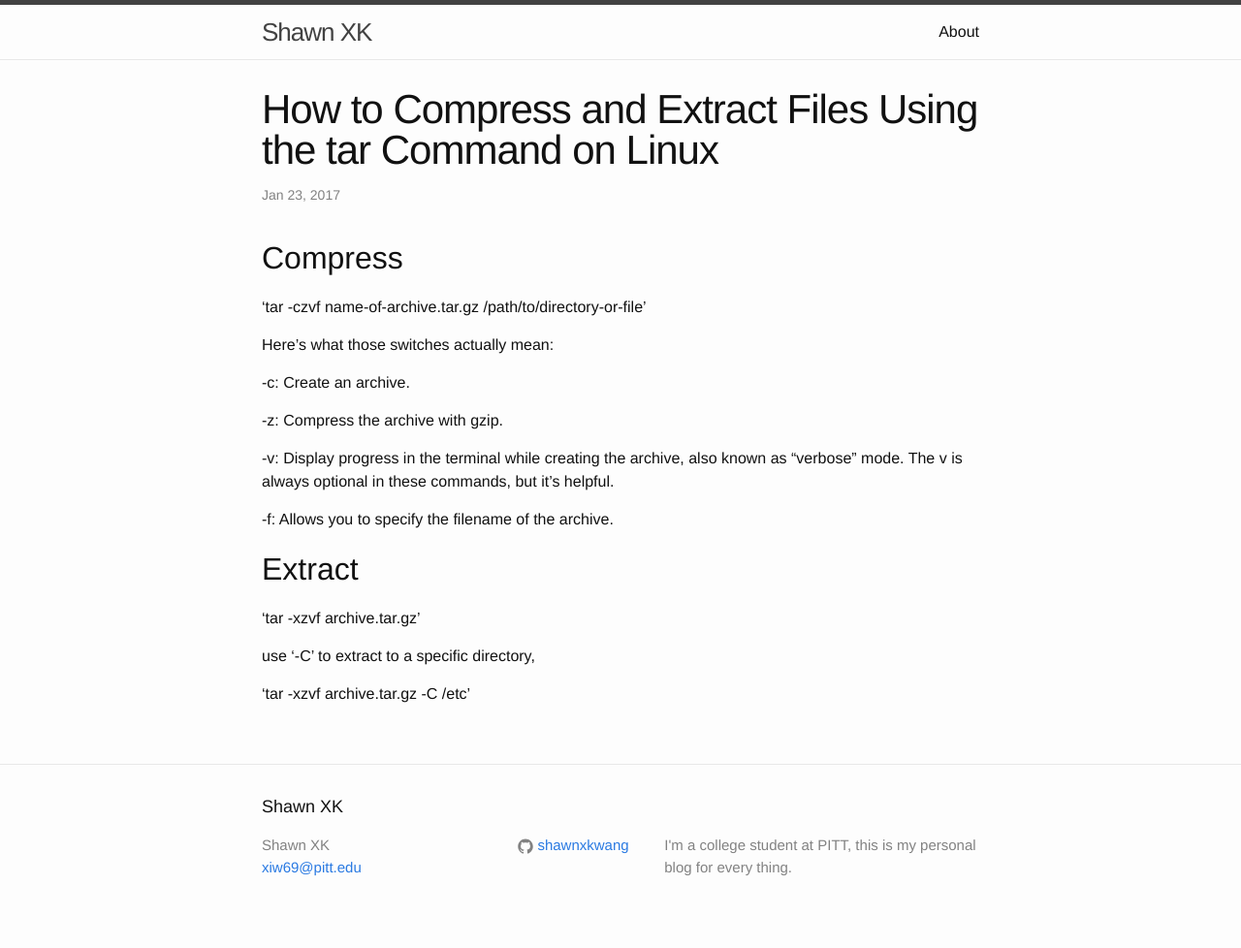
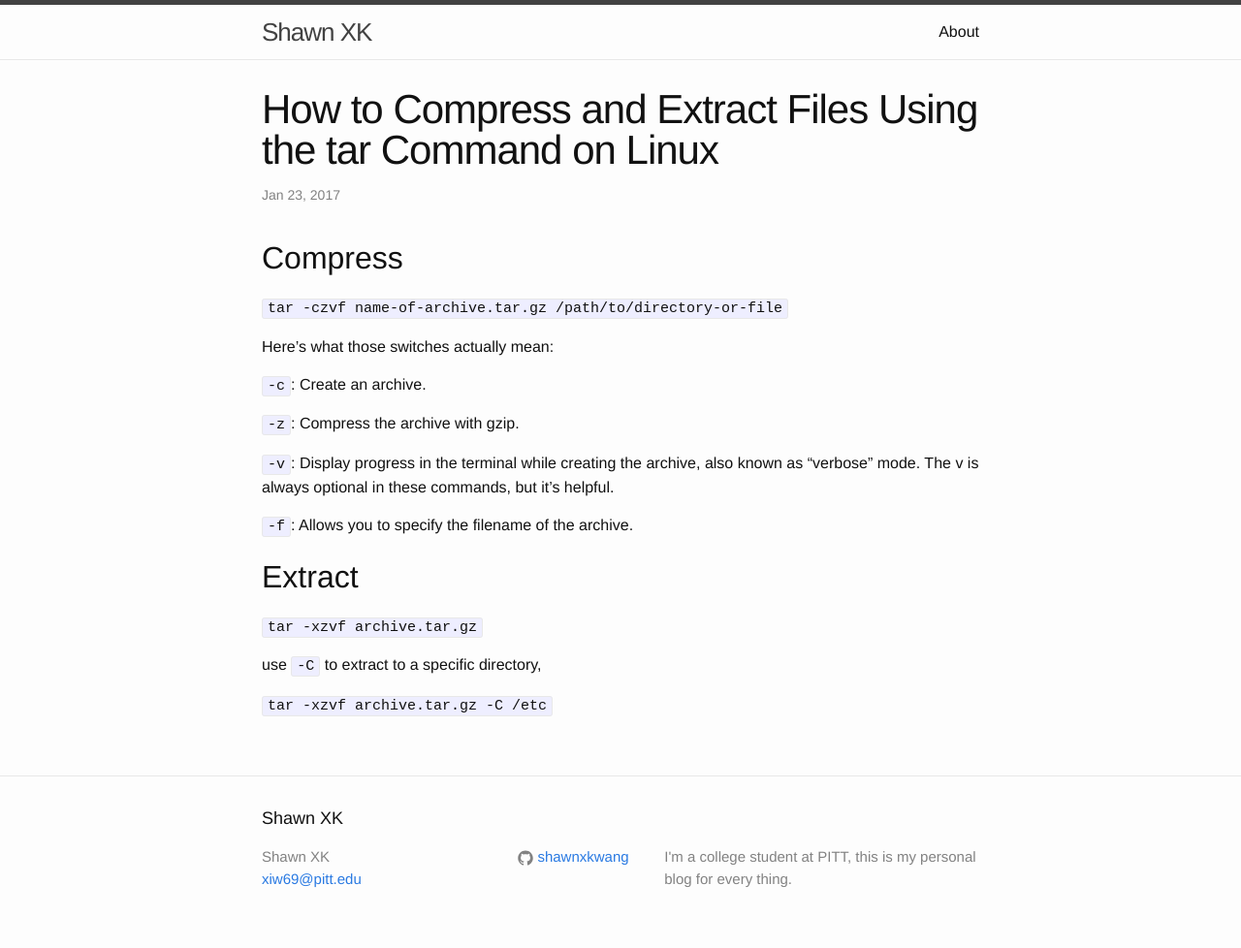
Before and after one commit to Shawnxkwang/shawnxkwang.github.io, a Jekyll site: the page built from _posts/2017-01-23-Compress-Extract-tar-Linux.markdown, in a window 1280 px wide. Shown: the whole page at 97% size. Built offline with Jekyll 4.4.1, drawn with Linux system fonts in a browser that asks for light colours.

```diff
--- a/_posts/2017-01-23-Compress-Extract-tar-Linux.markdown
+++ b/_posts/2017-01-23-Compress-Extract-tar-Linux.markdown
@@ -6,23 +6,23 @@ title: How to Compress and Extract Files Using the tar Command on Linux
 
 ## Compress
 
-'tar -czvf name-of-archive.tar.gz /path/to/directory-or-file'
+`tar -czvf name-of-archive.tar.gz /path/to/directory-or-file`
 
 Here’s what those switches actually mean:
 
--c: Create an archive.
+`-c`: Create an archive.
 
--z: Compress the archive with gzip.
+`-z`: Compress the archive with gzip.
 
--v: Display progress in the terminal while creating the archive, also known as “verbose” mode. The v is always optional in these commands, but it’s helpful.
+`-v`: Display progress in the terminal while creating the archive, also known as “verbose” mode. The v is always optional in these commands, but it’s helpful.
 
--f: Allows you to specify the filename of the archive.
+`-f`: Allows you to specify the filename of the archive.
 
 
 ## Extract
 
-'tar -xzvf archive.tar.gz'
+`tar -xzvf archive.tar.gz`
 
-use '-C' to extract to a specific directory,
+use `-C` to extract to a specific directory,
 
-'tar -xzvf archive.tar.gz -C /etc'
+`tar -xzvf archive.tar.gz -C /etc`
```
Also changed, not shown: _posts/2017-01-23-How-to-delete-a-non-empty-directory-in-Linux.markdown (+4 -4 lines).
